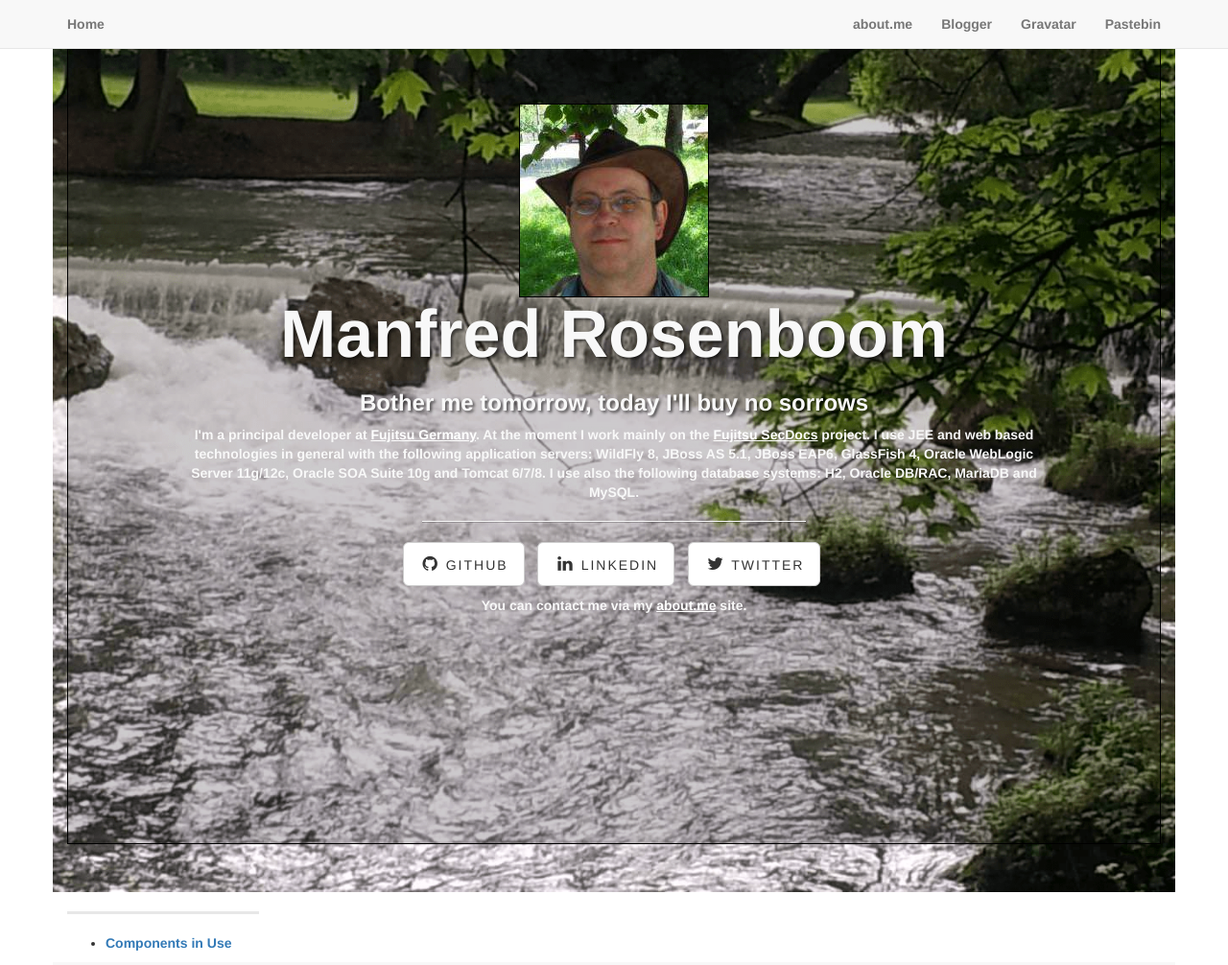
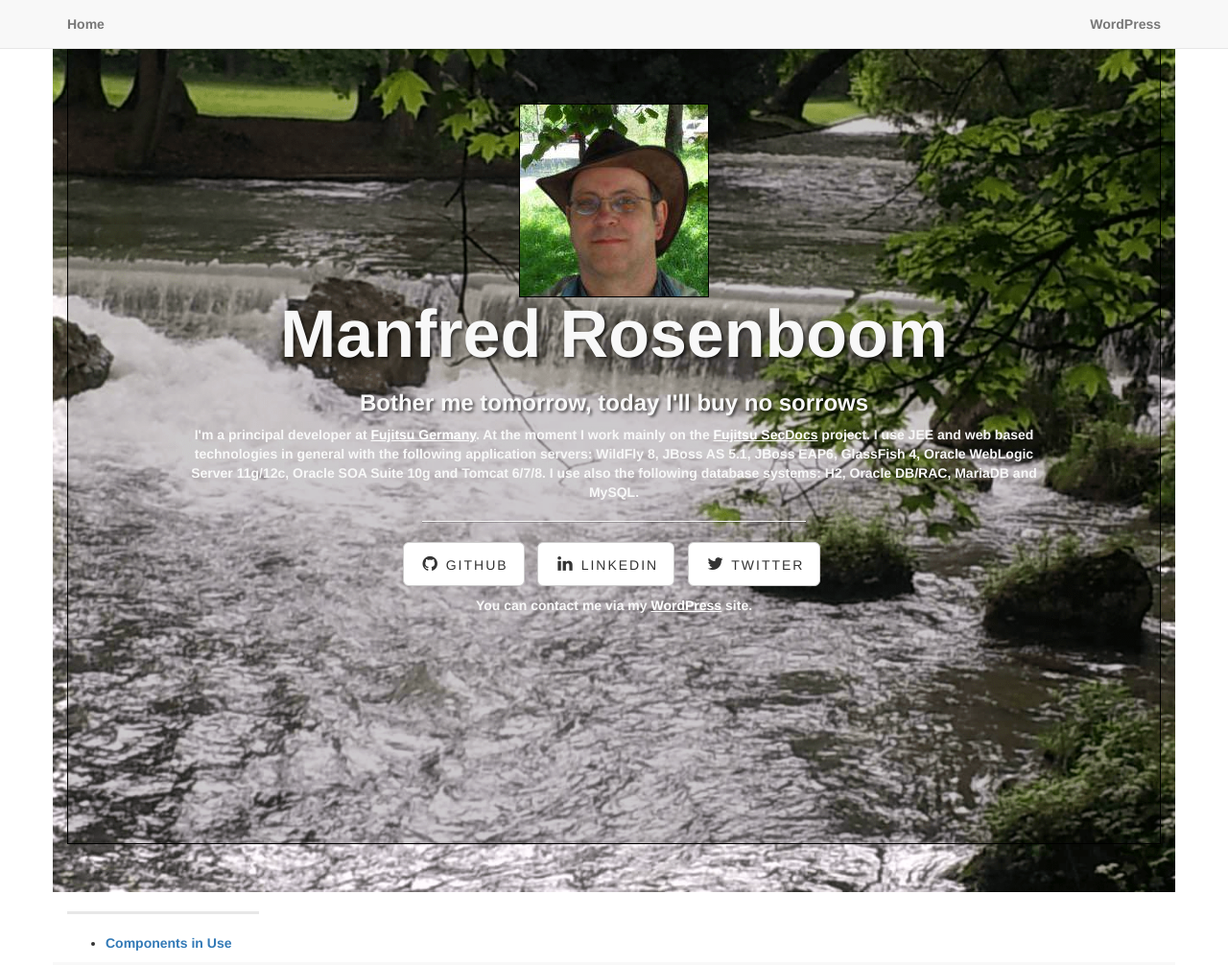
Before and after one commit to maroph/manfred_rosenboom_name, a plain HTML site: page index.html in a window 1280 px wide. Shown: the top 1006 px of the page at 96% size. Drawn offline with Linux system fonts and the light colour scheme.

Commit message:
change contact info

```diff
--- a/index.html
+++ b/index.html
@@ -32,10 +32,7 @@
         </div>
         <div class="collapse navbar-collapse" id="bs-example-navbar-collapse-1">
             <ul class="nav navbar-nav navbar-right">
-                <li><a href="https://about.me/maroph">about.me</a></li>
-                <li><a href="https://maroph.blogspot.de/">Blogger</a></li>
-                <li><a href="https://en.gravatar.com/maroph">Gravatar</a></li>
-                <li><a href="https://pastebin.com/u/maroph">Pastebin</a></li>
+                <li><a href="https://maroph.wordpress.com/">WordPress</a></li>
             </ul>
         </div>
     </div>
@@ -75,7 +72,7 @@
                         </li>
                     </ul>
                     <p>
-                        You can contact me via my <a class="intro-link" href="https://about.me/maroph">about.me</a> site.
+                        You can contact me via my <a class="intro-link" href="https://maroph.wordpress.com/">WordPress</a> site.
                     </p>
                 </div>
             </div>
```
